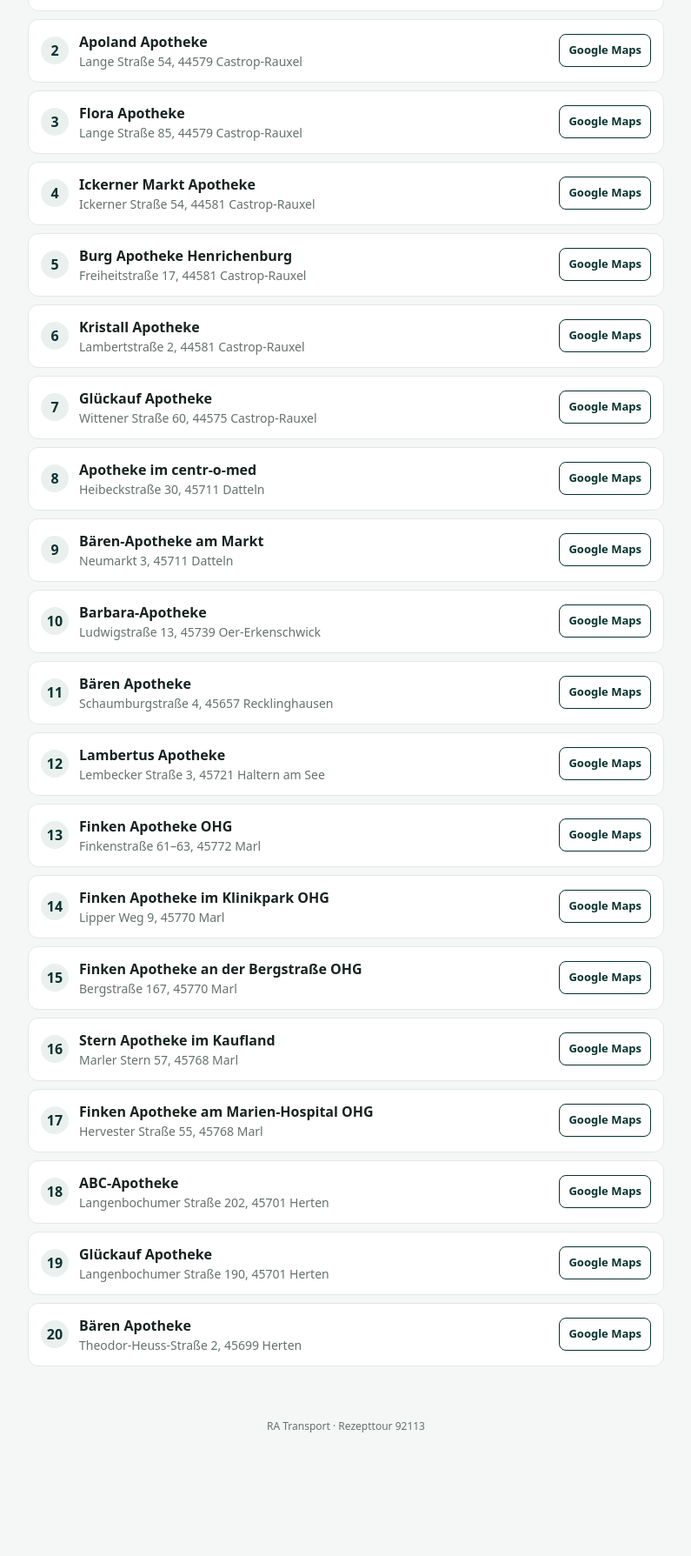
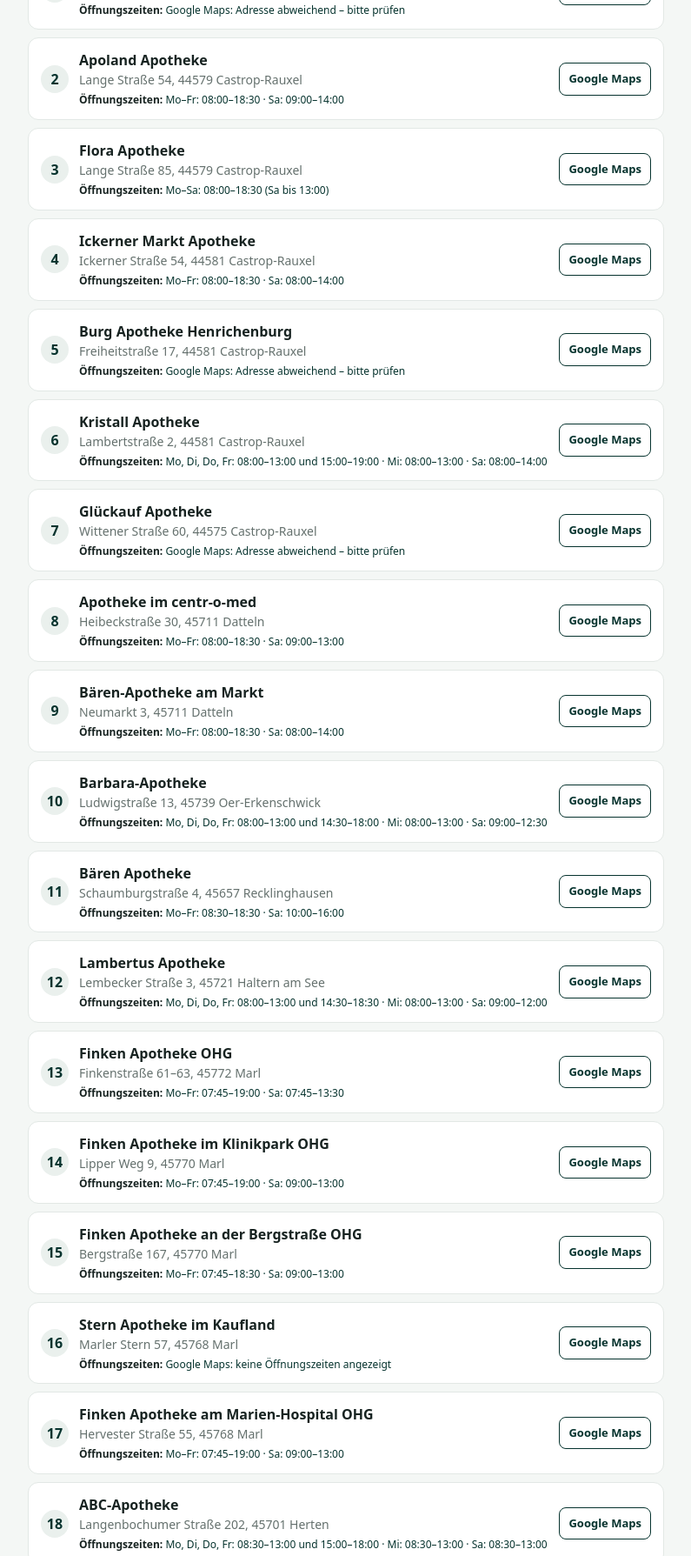
Before and after one commit to Rateb91/tour-92121, a plain HTML site: page tour-92113/index.html in a window 1280 px wide. Shown: the part 355-2144 px from the top of the page at 87% size, without its empty margins (242-1037 px from the left). Before the commit the page ends 2026 px from the top, so only its background shows below. Drawn offline with Linux system fonts and the light colour scheme.

Commit message:
Add researched opening hours to Rezepttour 92113

```diff
--- a/tour-92113/index.html
+++ b/tour-92113/index.html
@@ -13,27 +13,27 @@ ol{list-style:none;padding:0;margin:0;display:grid;gap:9px}li{background:white;b
 .num{flex:0 0 32px;height:32px;border-radius:50%;display:grid;place-items:center;background:#eaf0ed;color:var(--green);font-weight:800}.details{min-width:0;flex:1}.name{font-weight:750}.address{font-size:14px;color:var(--muted);overflow-wrap:anywhere}
 a{color:var(--green);font-weight:700;text-decoration:none}a.map{border:1px solid var(--green);border-radius:8px;padding:8px 10px;white-space:nowrap;font-size:13px}a.map:focus,a.map:hover{background:var(--green);color:white}
 footer{text-align:center;color:var(--muted);font-size:12px;padding:22px 10px}@media(max-width:420px){li{gap:9px;padding:11px 10px}a.map{padding:7px 8px;font-size:12px}.address{font-size:13px}}
-</style></head>
+.hours{font-size:12px;color:var(--green);margin-top:5px;line-height:1.4}.hours strong{color:var(--ink)}</style></head>
 <body><header><div class="wrap"><div class="brand">RA Transport</div><h1>Rezepttour 92113</h1><p>Apotheken – in der Reihenfolge der Tour</p></div></header>
 <main class="wrap"><section class="intro"><strong>20 Apotheken</strong><br>Tippen Sie bei der gewünschten Apotheke auf „Google Maps“, um den Standort direkt zu öffnen.</section><ol>
-<li><span class="num">1</span><div class="details"><div class="name">Bertrandis-Apotheke</div><div class="address">Hochstraße 54, 44579 Castrop-Rauxel</div></div><a class="map" target="_blank" rel="noopener" href="https://www.google.com/maps/search/?api=1&amp;query=Hochstra%C3%9Fe%2054%2C%2044579%20Castrop-Rauxel">Google Maps</a></li>
-<li><span class="num">2</span><div class="details"><div class="name">Apoland Apotheke</div><div class="address">Lange Straße 54, 44579 Castrop-Rauxel</div></div><a class="map" target="_blank" rel="noopener" href="https://www.google.com/maps/search/?api=1&amp;query=Lange%20Stra%C3%9Fe%2054%2C%2044579%20Castrop-Rauxel">Google Maps</a></li>
-<li><span class="num">3</span><div class="details"><div class="name">Flora Apotheke</div><div class="address">Lange Straße 85, 44579 Castrop-Rauxel</div></div><a class="map" target="_blank" rel="noopener" href="https://www.google.com/maps/search/?api=1&amp;query=Lange%20Stra%C3%9Fe%2085%2C%2044579%20Castrop-Rauxel">Google Maps</a></li>
-<li><span class="num">4</span><div class="details"><div class="name">Ickerner Markt Apotheke</div><div class="address">Ickerner Straße 54, 44581 Castrop-Rauxel</div></div><a class="map" target="_blank" rel="noopener" href="https://www.google.com/maps/search/?api=1&amp;query=Ickerner%20Stra%C3%9Fe%2054%2C%2044581%20Castrop-Rauxel">Google Maps</a></li>
-<li><span class="num">5</span><div class="details"><div class="name">Burg Apotheke Henrichenburg</div><div class="address">Freiheitstraße 17, 44581 Castrop-Rauxel</div></div><a class="map" target="_blank" rel="noopener" href="https://www.google.com/maps/search/?api=1&amp;query=Freiheitstra%C3%9Fe%2017%2C%2044581%20Castrop-Rauxel">Google Maps</a></li>
-<li><span class="num">6</span><div class="details"><div class="name">Kristall Apotheke</div><div class="address">Lambertstraße 2, 44581 Castrop-Rauxel</div></div><a class="map" target="_blank" rel="noopener" href="https://www.google.com/maps/search/?api=1&amp;query=Lambertstra%C3%9Fe%202%2C%2044581%20Castrop-Rauxel">Google Maps</a></li>
-<li><span class="num">7</span><div class="details"><div class="name">Glückauf Apotheke</div><div class="address">Wittener Straße 60, 44575 Castrop-Rauxel</div></div><a class="map" target="_blank" rel="noopener" href="https://www.google.com/maps/search/?api=1&amp;query=Wittener%20Stra%C3%9Fe%2060%2C%2044575%20Castrop-Rauxel">Google Maps</a></li>
-<li><span class="num">8</span><div class="details"><div class="name">Apotheke im centr-o-med</div><div class="address">Heibeckstraße 30, 45711 Datteln</div></div><a class="map" target="_blank" rel="noopener" href="https://www.google.com/maps/search/?api=1&amp;query=Heibeckstra%C3%9Fe%2030%2C%2045711%20Datteln">Google Maps</a></li>
-<li><span class="num">9</span><div class="details"><div class="name">Bären-Apotheke am Markt</div><div class="address">Neumarkt 3, 45711 Datteln</div></div><a class="map" target="_blank" rel="noopener" href="https://www.google.com/maps/search/?api=1&amp;query=Neumarkt%203%2C%2045711%20Datteln">Google Maps</a></li>
-<li><span class="num">10</span><div class="details"><div class="name">Barbara-Apotheke</div><div class="address">Ludwigstraße 13, 45739 Oer-Erkenschwick</div></div><a class="map" target="_blank" rel="noopener" href="https://www.google.com/maps/search/?api=1&amp;query=Ludwigstra%C3%9Fe%2013%2C%2045739%20Oer-Erkenschwick">Google Maps</a></li>
-<li><span class="num">11</span><div class="details"><div class="name">Bären Apotheke</div><div class="address">Schaumburgstraße 4, 45657 Recklinghausen</div></div><a class="map" target="_blank" rel="noopener" href="https://www.google.com/maps/search/?api=1&amp;query=Schaumburgstra%C3%9Fe%204%2C%2045657%20Recklinghausen">Google Maps</a></li>
-<li><span class="num">12</span><div class="details"><div class="name">Lambertus Apotheke</div><div class="address">Lembecker Straße 3, 45721 Haltern am See</div></div><a class="map" target="_blank" rel="noopener" href="https://www.google.com/maps/search/?api=1&amp;query=Lembecker%20Stra%C3%9Fe%203%2C%2045721%20Haltern%20am%20See">Google Maps</a></li>
-<li><span class="num">13</span><div class="details"><div class="name">Finken Apotheke OHG</div><div class="address">Finkenstraße 61–63, 45772 Marl</div></div><a class="map" target="_blank" rel="noopener" href="https://www.google.com/maps/search/?api=1&amp;query=Finkenstra%C3%9Fe%2061-63%2C%2045772%20Marl">Google Maps</a></li>
-<li><span class="num">14</span><div class="details"><div class="name">Finken Apotheke im Klinikpark OHG</div><div class="address">Lipper Weg 9, 45770 Marl</div></div><a class="map" target="_blank" rel="noopener" href="https://www.google.com/maps/search/?api=1&amp;query=Lipper%20Weg%209%2C%2045770%20Marl">Google Maps</a></li>
-<li><span class="num">15</span><div class="details"><div class="name">Finken Apotheke an der Bergstraße OHG</div><div class="address">Bergstraße 167, 45770 Marl</div></div><a class="map" target="_blank" rel="noopener" href="https://www.google.com/maps/search/?api=1&amp;query=Bergstra%C3%9Fe%20167%2C%2045770%20Marl">Google Maps</a></li>
-<li><span class="num">16</span><div class="details"><div class="name">Stern Apotheke im Kaufland</div><div class="address">Marler Stern 57, 45768 Marl</div></div><a class="map" target="_blank" rel="noopener" href="https://www.google.com/maps/search/?api=1&amp;query=Marler%20Stern%2057%2C%2045768%20Marl">Google Maps</a></li>
-<li><span class="num">17</span><div class="details"><div class="name">Finken Apotheke am Marien-Hospital OHG</div><div class="address">Hervester Straße 55, 45768 Marl</div></div><a class="map" target="_blank" rel="noopener" href="https://www.google.com/maps/search/?api=1&amp;query=Hervester%20Stra%C3%9Fe%2055%2C%2045768%20Marl">Google Maps</a></li>
-<li><span class="num">18</span><div class="details"><div class="name">ABC-Apotheke</div><div class="address">Langenbochumer Straße 202, 45701 Herten</div></div><a class="map" target="_blank" rel="noopener" href="https://www.google.com/maps/search/?api=1&amp;query=Langenbochumer%20Stra%C3%9Fe%20202%2C%2045701%20Herten">Google Maps</a></li>
-<li><span class="num">19</span><div class="details"><div class="name">Glückauf Apotheke</div><div class="address">Langenbochumer Straße 190, 45701 Herten</div></div><a class="map" target="_blank" rel="noopener" href="https://www.google.com/maps/search/?api=1&amp;query=Langenbochumer%20Stra%C3%9Fe%20190%2C%2045701%20Herten">Google Maps</a></li>
-<li><span class="num">20</span><div class="details"><div class="name">Bären Apotheke</div><div class="address">Theodor-Heuss-Straße 2, 45699 Herten</div></div><a class="map" target="_blank" rel="noopener" href="https://www.google.com/maps/search/?api=1&amp;query=Theodor-Heuss-Stra%C3%9Fe%202%2C%2045699%20Herten">Google Maps</a></li>
+<li><span class="num">1</span><div class="details"><div class="name">Bertrandis-Apotheke</div><div class="address">Hochstraße 54, 44579 Castrop-Rauxel</div><div class="hours"><strong>Öffnungszeiten:</strong> Google Maps: Adresse abweichend – bitte prüfen</div></div><a class="map" target="_blank" rel="noopener" href="https://www.google.com/maps/search/?api=1&amp;query=Hochstra%C3%9Fe%2054%2C%2044579%20Castrop-Rauxel">Google Maps</a></li>
+<li><span class="num">2</span><div class="details"><div class="name">Apoland Apotheke</div><div class="address">Lange Straße 54, 44579 Castrop-Rauxel</div><div class="hours"><strong>Öffnungszeiten:</strong> Mo–Fr: 08:00–18:30 · Sa: 09:00–14:00</div></div><a class="map" target="_blank" rel="noopener" href="https://www.google.com/maps/search/?api=1&amp;query=Lange%20Stra%C3%9Fe%2054%2C%2044579%20Castrop-Rauxel">Google Maps</a></li>
+<li><span class="num">3</span><div class="details"><div class="name">Flora Apotheke</div><div class="address">Lange Straße 85, 44579 Castrop-Rauxel</div><div class="hours"><strong>Öffnungszeiten:</strong> Mo–Sa: 08:00–18:30 (Sa bis 13:00)</div></div><a class="map" target="_blank" rel="noopener" href="https://www.google.com/maps/search/?api=1&amp;query=Lange%20Stra%C3%9Fe%2085%2C%2044579%20Castrop-Rauxel">Google Maps</a></li>
+<li><span class="num">4</span><div class="details"><div class="name">Ickerner Markt Apotheke</div><div class="address">Ickerner Straße 54, 44581 Castrop-Rauxel</div><div class="hours"><strong>Öffnungszeiten:</strong> Mo–Fr: 08:00–18:30 · Sa: 08:00–14:00</div></div><a class="map" target="_blank" rel="noopener" href="https://www.google.com/maps/search/?api=1&amp;query=Ickerner%20Stra%C3%9Fe%2054%2C%2044581%20Castrop-Rauxel">Google Maps</a></li>
+<li><span class="num">5</span><div class="details"><div class="name">Burg Apotheke Henrichenburg</div><div class="address">Freiheitstraße 17, 44581 Castrop-Rauxel</div><div class="hours"><strong>Öffnungszeiten:</strong> Google Maps: Adresse abweichend – bitte prüfen</div></div><a class="map" target="_blank" rel="noopener" href="https://www.google.com/maps/search/?api=1&amp;query=Freiheitstra%C3%9Fe%2017%2C%2044581%20Castrop-Rauxel">Google Maps</a></li>
+<li><span class="num">6</span><div class="details"><div class="name">Kristall Apotheke</div><div class="address">Lambertstraße 2, 44581 Castrop-Rauxel</div><div class="hours"><strong>Öffnungszeiten:</strong> Mo, Di, Do, Fr: 08:00–13:00 und 15:00–19:00 · Mi: 08:00–13:00 · Sa: 08:00–14:00</div></div><a class="map" target="_blank" rel="noopener" href="https://www.google.com/maps/search/?api=1&amp;query=Lambertstra%C3%9Fe%202%2C%2044581%20Castrop-Rauxel">Google Maps</a></li>
+<li><span class="num">7</span><div class="details"><div class="name">Glückauf Apotheke</div><div class="address">Wittener Straße 60, 44575 Castrop-Rauxel</div><div class="hours"><strong>Öffnungszeiten:</strong> Google Maps: Adresse abweichend – bitte prüfen</div></div><a class="map" target="_blank" rel="noopener" href="https://www.google.com/maps/search/?api=1&amp;query=Wittener%20Stra%C3%9Fe%2060%2C%2044575%20Castrop-Rauxel">Google Maps</a></li>
+<li><span class="num">8</span><div class="details"><div class="name">Apotheke im centr-o-med</div><div class="address">Heibeckstraße 30, 45711 Datteln</div><div class="hours"><strong>Öffnungszeiten:</strong> Mo–Fr: 08:00–18:30 · Sa: 09:00–13:00</div></div><a class="map" target="_blank" rel="noopener" href="https://www.google.com/maps/search/?api=1&amp;query=Heibeckstra%C3%9Fe%2030%2C%2045711%20Datteln">Google Maps</a></li>
+<li><span class="num">9</span><div class="details"><div class="name">Bären-Apotheke am Markt</div><div class="address">Neumarkt 3, 45711 Datteln</div><div class="hours"><strong>Öffnungszeiten:</strong> Mo–Fr: 08:00–18:30 · Sa: 08:00–14:00</div></div><a class="map" target="_blank" rel="noopener" href="https://www.google.com/maps/search/?api=1&amp;query=Neumarkt%203%2C%2045711%20Datteln">Google Maps</a></li>
+<li><span class="num">10</span><div class="details"><div class="name">Barbara-Apotheke</div><div class="address">Ludwigstraße 13, 45739 Oer-Erkenschwick</div><div class="hours"><strong>Öffnungszeiten:</strong> Mo, Di, Do, Fr: 08:00–13:00 und 14:30–18:00 · Mi: 08:00–13:00 · Sa: 09:00–12:30</div></div><a class="map" target="_blank" rel="noopener" href="https://www.google.com/maps/search/?api=1&amp;query=Ludwigstra%C3%9Fe%2013%2C%2045739%20Oer-Erkenschwick">Google Maps</a></li>
+<li><span class="num">11</span><div class="details"><div class="name">Bären Apotheke</div><div class="address">Schaumburgstraße 4, 45657 Recklinghausen</div><div class="hours"><strong>Öffnungszeiten:</strong> Mo–Fr: 08:30–18:30 · Sa: 10:00–16:00</div></div><a class="map" target="_blank" rel="noopener" href="https://www.google.com/maps/search/?api=1&amp;query=Schaumburgstra%C3%9Fe%204%2C%2045657%20Recklinghausen">Google Maps</a></li>
+<li><span class="num">12</span><div class="details"><div class="name">Lambertus Apotheke</div><div class="address">Lembecker Straße 3, 45721 Haltern am See</div><div class="hours"><strong>Öffnungszeiten:</strong> Mo, Di, Do, Fr: 08:00–13:00 und 14:30–18:30 · Mi: 08:00–13:00 · Sa: 09:00–12:00</div></div><a class="map" target="_blank" rel="noopener" href="https://www.google.com/maps/search/?api=1&amp;query=Lembecker%20Stra%C3%9Fe%203%2C%2045721%20Haltern%20am%20See">Google Maps</a></li>
+<li><span class="num">13</span><div class="details"><div class="name">Finken Apotheke OHG</div><div class="address">Finkenstraße 61–63, 45772 Marl</div><div class="hours"><strong>Öffnungszeiten:</strong> Mo–Fr: 07:45–19:00 · Sa: 07:45–13:30</div></div><a class="map" target="_blank" rel="noopener" href="https://www.google.com/maps/search/?api=1&amp;query=Finkenstra%C3%9Fe%2061-63%2C%2045772%20Marl">Google Maps</a></li>
+<li><span class="num">14</span><div class="details"><div class="name">Finken Apotheke im Klinikpark OHG</div><div class="address">Lipper Weg 9, 45770 Marl</div><div class="hours"><strong>Öffnungszeiten:</strong> Mo–Fr: 07:45–19:00 · Sa: 09:00–13:00</div></div><a class="map" target="_blank" rel="noopener" href="https://www.google.com/maps/search/?api=1&amp;query=Lipper%20Weg%209%2C%2045770%20Marl">Google Maps</a></li>
+<li><span class="num">15</span><div class="details"><div class="name">Finken Apotheke an der Bergstraße OHG</div><div class="address">Bergstraße 167, 45770 Marl</div><div class="hours"><strong>Öffnungszeiten:</strong> Mo–Fr: 07:45–18:30 · Sa: 09:00–13:00</div></div><a class="map" target="_blank" rel="noopener" href="https://www.google.com/maps/search/?api=1&amp;query=Bergstra%C3%9Fe%20167%2C%2045770%20Marl">Google Maps</a></li>
+<li><span class="num">16</span><div class="details"><div class="name">Stern Apotheke im Kaufland</div><div class="address">Marler Stern 57, 45768 Marl</div><div class="hours"><strong>Öffnungszeiten:</strong> Google Maps: keine Öffnungszeiten angezeigt</div></div><a class="map" target="_blank" rel="noopener" href="https://www.google.com/maps/search/?api=1&amp;query=Marler%20Stern%2057%2C%2045768%20Marl">Google Maps</a></li>
+<li><span class="num">17</span><div class="details"><div class="name">Finken Apotheke am Marien-Hospital OHG</div><div class="address">Hervester Straße 55, 45768 Marl</div><div class="hours"><strong>Öffnungszeiten:</strong> Mo–Fr: 07:45–19:00 · Sa: 09:00–13:00</div></div><a class="map" target="_blank" rel="noopener" href="https://www.google.com/maps/search/?api=1&amp;query=Hervester%20Stra%C3%9Fe%2055%2C%2045768%20Marl">Google Maps</a></li>
+<li><span class="num">18</span><div class="details"><div class="name">ABC-Apotheke</div><div class="address">Langenbochumer Straße 202, 45701 Herten</div><div class="hours"><strong>Öffnungszeiten:</strong> Mo, Di, Do, Fr: 08:30–13:00 und 15:00–18:00 · Mi: 08:30–13:00 · Sa: 08:30–13:00</div></div><a class="map" target="_blank" rel="noopener" href="https://www.google.com/maps/search/?api=1&amp;query=Langenbochumer%20Stra%C3%9Fe%20202%2C%2045701%20Herten">Google Maps</a></li>
+<li><span class="num">19</span><div class="details"><div class="name">Glückauf Apotheke</div><div class="address">Langenbochumer Straße 190, 45701 Herten</div><div class="hours"><strong>Öffnungszeiten:</strong> Google Maps: keine Öffnungszeiten angezeigt</div></div><a class="map" target="_blank" rel="noopener" href="https://www.google.com/maps/search/?api=1&amp;query=Langenbochumer%20Stra%C3%9Fe%20190%2C%2045701%20Herten">Google Maps</a></li>
+<li><span class="num">20</span><div class="details"><div class="name">Bären Apotheke</div><div class="address">Theodor-Heuss-Straße 2, 45699 Herten</div><div class="hours"><strong>Öffnungszeiten:</strong> Google Maps: keine Öffnungszeiten angezeigt</div></div><a class="map" target="_blank" rel="noopener" href="https://www.google.com/maps/search/?api=1&amp;query=Theodor-Heuss-Stra%C3%9Fe%202%2C%2045699%20Herten">Google Maps</a></li>
 </ol></main><footer>RA Transport · Rezepttour 92113</footer></body></html>
```
